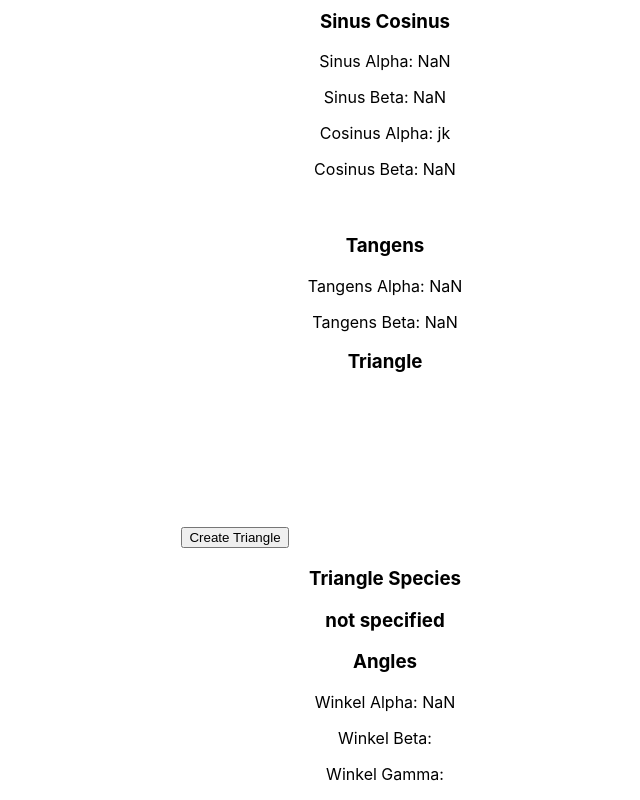
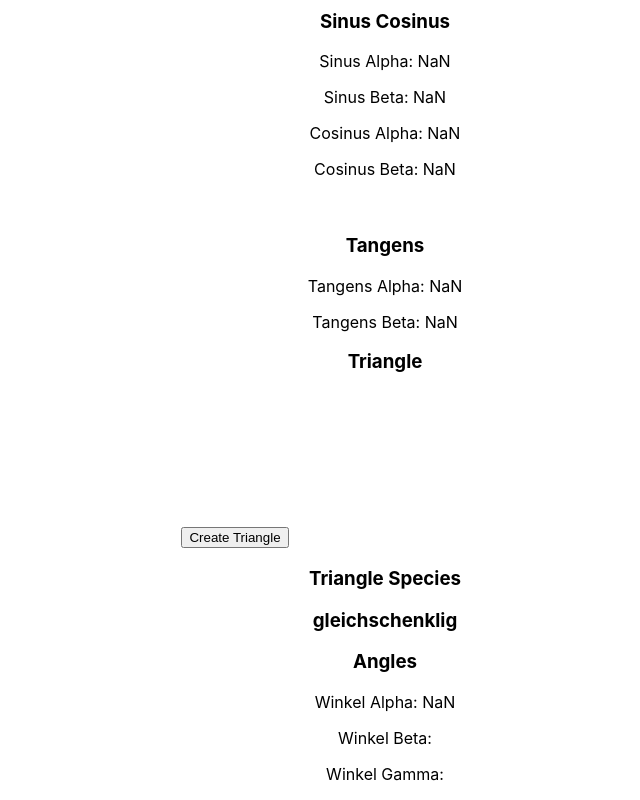
Before and after one commit to tamer545/trigo, a React (Create React App) app: page / in a window 1280 px wide. Shown: the part 397-1197 px from the top of the page, without its empty margins (255-895 px from the left). Built offline with nearby package versions, Linux system fonts and the light colour scheme.

Commit message:
Species done

```diff
--- a/src/App.js
+++ b/src/App.js
@@ -6,7 +6,7 @@ function App() {
     const [valueA, setValueA] = useState(0)
     const [valueB, setValueB] = useState(0)
     const [valueC, setValueC] = useState(0)
-    const [triangleSpecies, setTriangleSpecies] = useState('not specified')
+    let triangleSpecies = 'jk'
     let sinusAlpha2 = 'jk'
     let sinusBeta2 = 'jk'
     let sinusGamma2 = 'jk'
@@ -34,18 +34,28 @@ function App() {
         // Für SSS
         const cosineOfAlpha = Math.cos(secondValue / thirdValue)
         const alphaAngle = Math.cos()
+        cosineAlpha2 = cosineOfAlpha
         angleAlpha = alphaAngle
-        const secondValue2 = Math.pow(secondValue, 2) - Math.pow(firstValue, 2) - Math.pow(thirdValue, 2)
        const cosineOfBeta = Math.cos(firstValue/thirdValue)
         cosineBeta2 = cosineOfBeta
         calculateSinusTangens(alphaAngle, secondValue, thirdValue, firstValue)
+        calculateAngles(cosineOfAlpha, cosineOfBeta, thirdValue, firstValue, secondValue)
         findoutTriangleSpecies(firstValue, secondValue, thirdValue)
     }
 
-    const findoutTriangleSpecies = (firstValue, secondValue, thirdValue) => {
+
+    function findoutTriangleSpecies (firstValue, secondValue, thirdValue)  {
         if (firstValue === secondValue && firstValue === thirdValue && secondValue === thirdValue) {
-            // triangleSpecies = 'gleichseitig'
+            triangleSpecies = 'gleichseitig'
         }
+        if(firstValue === secondValue || firstValue === thirdValue ||  secondValue === thirdValue ) {
+            triangleSpecies = 'gleichschenklig'
+        }
+    }
+    function calculateAngles(cosineOfAlpha, cosineOfBeta, thirdValue, firstValue, secondValue) {
+
+
+
     }
 
     const initializeCanvas = (firstValue, secondValue, thirdValue, alphaAngle, betaAngle) => {
```
